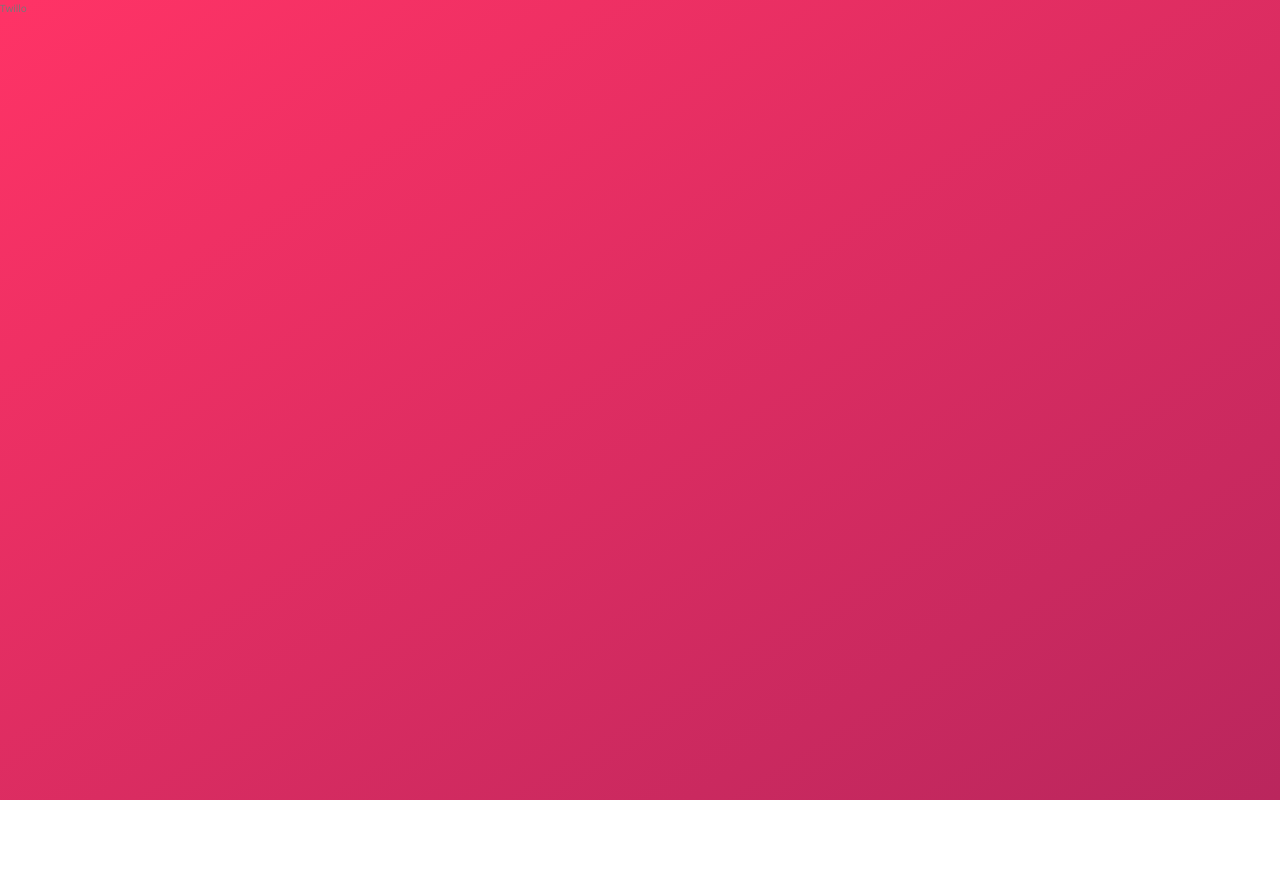
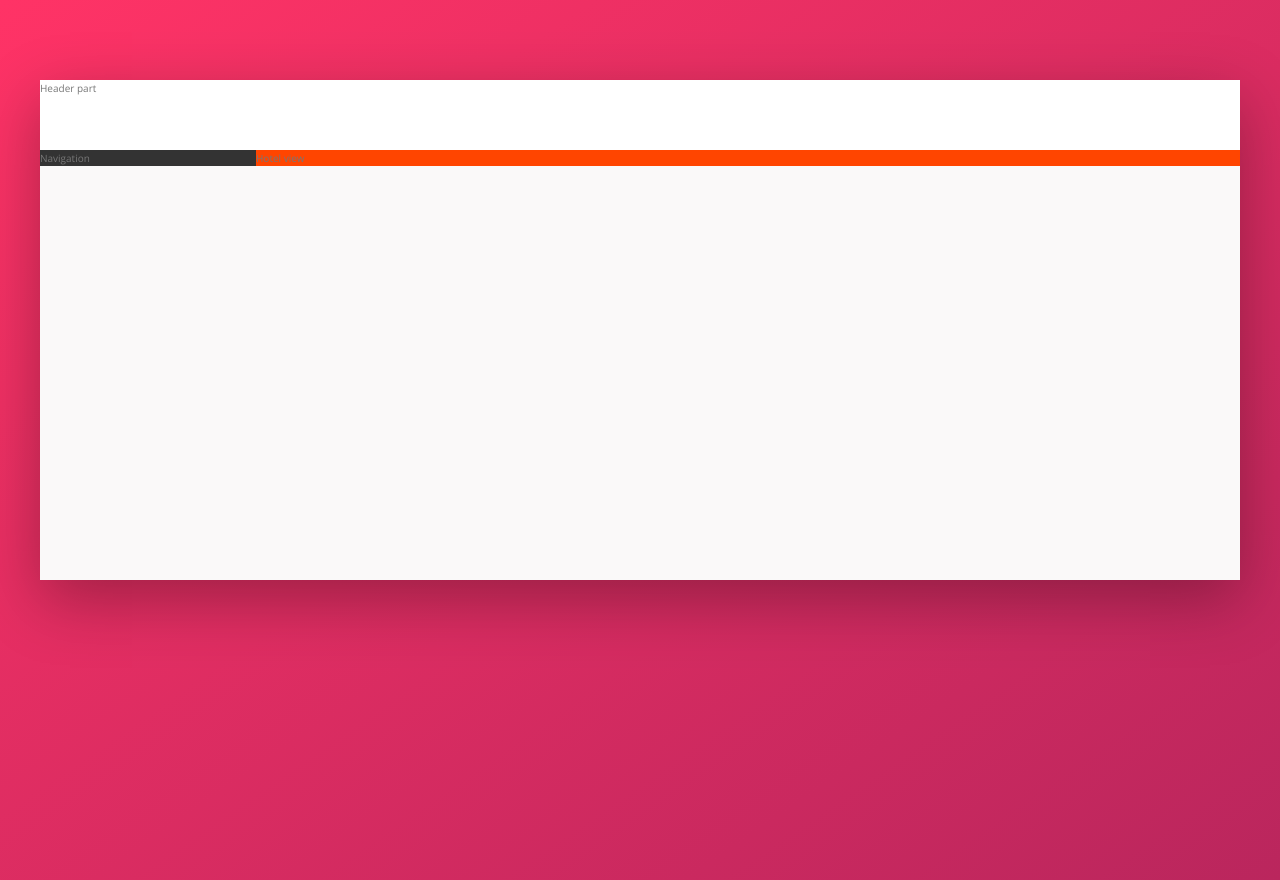
Before and after one commit to emanvallejos/twillo, a website: page index.html in a window 1280 px wide. Before the commit the page ends 800 px from the top, so only its background shows below. Drawn offline with nearby package versions, Linux system fonts and the light colour scheme.

Commit message:
Building the Overall Layout by Flexbox

```diff
--- a/index.html
+++ b/index.html
@@ -11,6 +11,18 @@
         <title>trillo &mdash; Your all-in-one booking app</title>
     </head>
     <body>
-        Twillo
+        <div class="container">
+            <header class="header">
+                Header part
+            </header>
+            <div class="content">
+                <nav class="sidebar">
+                    Navigation
+                </nav>
+                <main class="hotel-view">
+                    Hotel view
+                </main>
+            </div>
+        </div>
     </body>
 </html>
--- a/sass/_base.scss
+++ b/sass/_base.scss
@@ -25,6 +25,8 @@ Grey dark 3: #999
     --color-grey-dark-1: #333333;
     --color-grey-dark-2: #777777;
     --color-grey-dark-3: #999999;
+
+    --shadow-dark: 0 2rem 6rem rgba(0, 0, 0, .3);
 }
 
 * {
--- a/sass/_layout.scss
+++ b/sass/_layout.scss
@@ -0,0 +1,31 @@
+.container {
+    max-width: 120rem;
+    margin: 8rem auto;
+    background-color: var(--color-grey-light-1);
+    box-shadow: var(--shadow-dark);
+
+    min-height: 50rem;
+}
+
+.header {
+    height: 7rem;
+    background-color: #ffffff;
+    border-bottom: var(--color-grey-light-2);
+}
+
+.content {
+    display: flex;
+}
+
+.sidebar {
+    background-color: var(--color-grey-dark-1);
+
+    flex: 0 0 18%;
+}
+
+.hotel-view {
+    background-color: #ffffff;
+    background-color: orangered;
+
+    flex: 1;
+}
--- a/sass/main.scss
+++ b/sass/main.scss
@@ -1,3 +1,3 @@
 @import "base";
+@import "components";
 @import "layout";
-@import "components";
```
Also changed, not shown: css/style.css.
